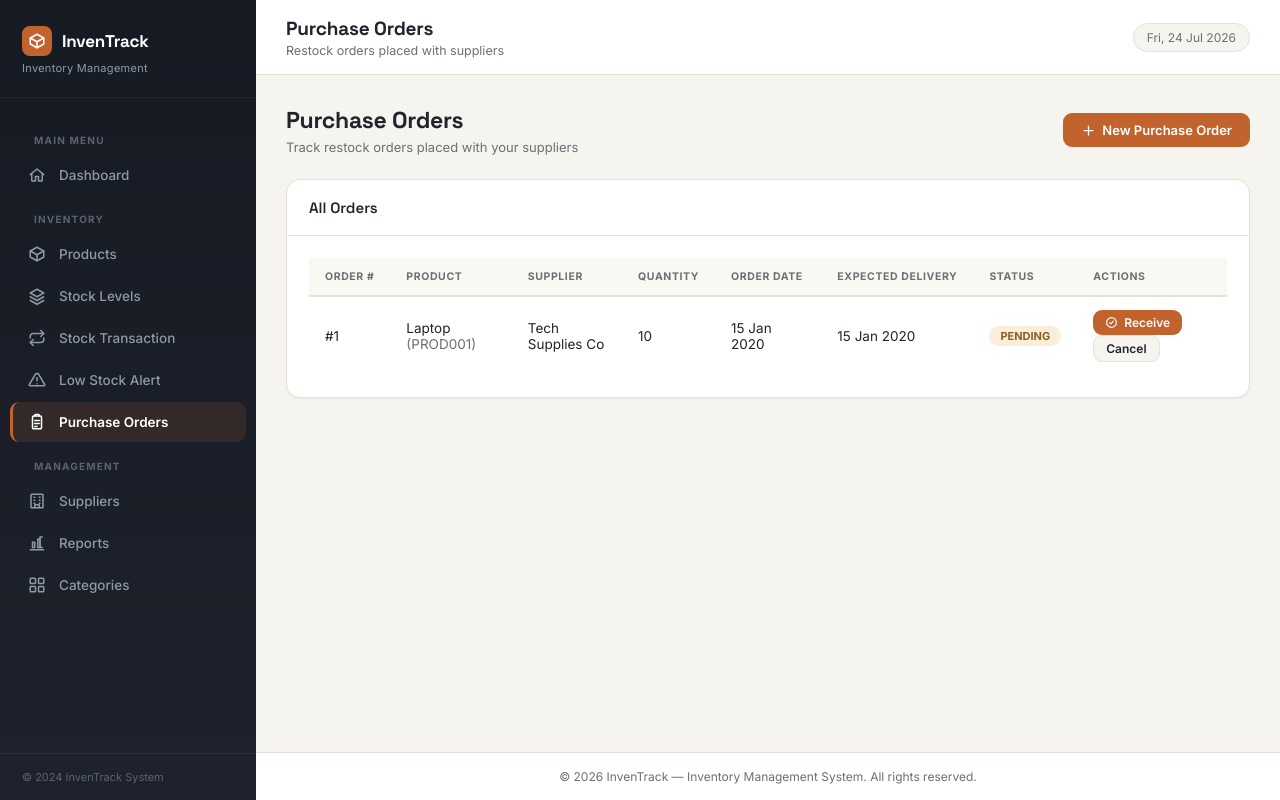
After one commit to SajeelaShahulhameedh/Inventory-Management-System-, a PHP site: page /pages/purchase-orders/list.php in a window 1280 px wide. The commit adds this page. Run offline with PHP 8.4, Linux system fonts and the light colour scheme; data comes from the database, SQL or seed files in the repository; tables that the repository leaves empty hold one stand-in row (values such as "Sample post").

Commit message:
purchase orders created

```diff
--- a/assets/css/style.css
+++ b/assets/css/style.css
@@ -511,7 +511,7 @@ textarea { resize: vertical; min-height: 100px; }
 
 .action-grid {
     display: grid;
-    grid-template-columns: repeat(4, 1fr);
+    grid-template-columns: repeat(5, 1fr);
     gap: 16px;
     margin-bottom: 28px;
 }
@@ -1131,7 +1131,7 @@ textarea { resize: vertical; min-height: 100px; }
 
 .action-grid {
     display: grid;
-    grid-template-columns: repeat(4, 1fr);
+    grid-template-columns: repeat(5, 1fr);
     gap: 16px;
     margin-bottom: 28px;
 }
--- /dev/null
+++ b/classes/PurchaseOrder.php
@@ -0,0 +1,128 @@
+<?php
+/**
+ * PurchaseOrder Class - Handles restocking orders placed with suppliers
+ *
+ * A purchase order records that a certain quantity of a product has been
+ * ordered from a supplier, with an expected delivery date. Its status
+ * moves through PENDING -> RECEIVED (stock is added automatically) or
+ * PENDING -> CANCELLED.
+ */
+
+class PurchaseOrder {
+    // Private variables
+    private $conn;
+    private $table = 'purchase_orders';
+
+    // Purchase order properties
+    public $order_id;
+    public $product_id;
+    public $supplier_id;
+    public $quantity;
+    public $expected_delivery;
+    public $status;
+
+    /**
+     * Constructor - Initialize database connection
+     *
+     * @param object $db - Database connection
+     */
+    public function __construct($db) {
+        $this->conn = $db;
+    }
+
+    /**
+     * GET ALL PURCHASE ORDERS
+     * Retrieves every order with product/supplier names attached,
+     * most recent first.
+     *
+     * @return array - Purchase order records
+     */
+    public function getAll() {
+        $query = "SELECT po.*, p.product_name, p.product_code, s.supplier_name
+                  FROM " . $this->table . " po
+                  JOIN products p ON po.product_id = p.product_id
+                  JOIN suppliers s ON po.supplier_id = s.supplier_id
+                  ORDER BY po.order_date DESC";
+
+        $result = $this->conn->query($query);
+        return $result ? $result->fetch_all(MYSQLI_ASSOC) : [];
+    }
+
+    /**
+     * GET PURCHASE ORDER BY ID
+     *
+     * @param int $id - Order ID
+     * @return array - Order details or false if not found
+     */
+    public function getById($id) {
+        $query = "SELECT po.*, p.product_name, p.product_code, s.supplier_name
+                  FROM " . $this->table . " po
+                  JOIN products p ON po.product_id = p.product_id
+                  JOIN suppliers s ON po.supplier_id = s.supplier_id
+                  WHERE po.order_id = ?";
+
+        $stmt = $this->conn->prepare($query);
+        $stmt->bind_param('i', $id);
+        $stmt->execute();
+
+        $result = $stmt->get_result();
+        return ($result && $result->num_rows > 0) ? $result->fetch_assoc() : false;
+    }
+
+    /**
+     * CREATE PURCHASE ORDER
+     * Places a new restock order, always starting as PENDING.
+     *
+     * @return bool - True if successful
+     */
+    public function create() {
+        $query = "INSERT INTO " . $this->table . "
+                  (product_id, supplier_id, quantity, expected_delivery, status)
+                  VALUES (?, ?, ?, ?, 'PENDING')";
+
+        $stmt = $this->conn->prepare($query);
+        $stmt->bind_param(
+            'iiis',
+            $this->product_id,
+            $this->supplier_id,
+            $this->quantity,
+            $this->expected_delivery
+        );
+
+        return $stmt->execute();
+    }
+
+    /**
+     * UPDATE STATUS
+     * Moves an order to RECEIVED or CANCELLED. Only orders that are
+     * still PENDING can be updated, so an order can't be received twice
+     * or un-cancelled by resubmitting an old form.
+     *
+     * @param int $id - Order ID
+     * @param string $status - 'RECEIVED' or 'CANCELLED'
+     * @return bool - True if the update actually changed a row
+     */
+    public function updateStatus($id, $status) {
+        $query = "UPDATE " . $this->table . "
+                  SET status = ? WHERE order_id = ? AND status = 'PENDING'";
+
+        $stmt = $this->conn->prepare($query);
+        $stmt->bind_param('si', $status, $id);
+        $stmt->execute();
+
+        return $stmt->affected_rows > 0;
+    }
+
+    /**
+     * COUNT PENDING ORDERS
+     * Used for a dashboard/nav badge showing outstanding orders.
+     *
+     * @return int
+     */
+    public function countPending() {
+        $query = "SELECT COUNT(*) AS total FROM " . $this->table . " WHERE status = 'PENDING'";
+        $result = $this->conn->query($query);
+        $row = $result ? $result->fetch_assoc() : null;
+        return $row ? (int)$row['total'] : 0;
+    }
+}
--- a/includes/icons.php
+++ b/includes/icons.php
@@ -46,6 +46,7 @@ if (!function_exists('icon')) {
             'calendar'      => '<rect x="3" y="4" width="18" height="18" rx="2"/><path d="M16 2v4"/><path d="M8 2v4"/><path d="M3 10h18"/>',
             'users'         => '<path d="M17 21v-2a4 4 0 0 0-4-4H5a4 4 0 0 0-4 4v2"/><circle cx="9" cy="7" r="4"/><path d="M23 21v-2a4 4 0 0 0-3-3.87"/><path d="M16 3.13a4 4 0 0 1 0 7.75"/>',
             'hash'          => '<path d="M4 9h16"/><path d="M4 15h16"/><path d="m10 3-2 18"/><path d="m16 3-2 18"/>',
+            'clipboard'     => '<rect x="6" y="4" width="12" height="17" rx="1.5"/><path d="M9 4V3a1 1 0 0 1 1-1h4a1 1 0 0 1 1 1v1"/><path d="M9 10h6"/><path d="M9 14h6"/><path d="M9 18h3"/>',
         ];
 
         $body = $paths[$name] ?? $paths['info'];
--- a/includes/layout.php
+++ b/includes/layout.php
@@ -92,6 +92,13 @@ $resolvedJs = isset($jsPath) ? $jsPath : ($assetBase . 'assets/js/script.js');
             </a>
         </li>
 
+        <li>
+            <a href="<?php echo $basePath ?? '../'; ?>pages/purchase-orders/list.php"
+               class="<?php echo ($activeMenu === 'purchase-orders') ? 'active' : ''; ?>">
+                <span class="menu-icon"><?php echo icon('clipboard', 18); ?></span> Purchase Orders
+            </a>
+        </li>
+
         <li class="sidebar-section-title">Management</li>
 
         <li>
--- a/index.php
+++ b/index.php
@@ -85,6 +85,10 @@ require_once 'includes/layout.php';
         <div class="action-icon"><?php echo icon('bar-chart', 24); ?></div>
         <div class="action-label">Generate Report</div>
     </a>
+    <a href="pages/purchase-orders/add.php" class="action-card">
+        <div class="action-icon"><?php echo icon('clipboard', 24); ?></div>
+        <div class="action-label">New Purchase Order</div>
+    </a>
 </div>
 
 <!-- QUICK PRODUCT LOOKUP -->
--- /dev/null
+++ b/pages/purchase-orders/list.php
@@ -0,0 +1,88 @@
+<?php
+require_once '../../config/database.php';
+require_once '../../classes/PurchaseOrder.php';
+
+if (session_status() === PHP_SESSION_NONE) session_start();
+
+$po = new PurchaseOrder($conn);
+$orders = $po->getAll();
+
+$pageTitle = 'Purchase Orders'; $pageSubtitle = 'Restock orders placed with suppliers';
+$activeMenu = 'purchase-orders'; $cssPath = '../../assets/css/style.css';
+$jsPath = '../../assets/js/script.js'; $basePath = '../../';
+require_once '../../includes/layout.php';
+
+$statusBadge = [
+    'PENDING'   => 'badge-warning',
+    'RECEIVED'  => 'badge-success',
+    'CANCELLED' => 'badge-danger',
+];
+?>
+
+<div class="page-header">
+    <div><h1>Purchase Orders</h1><p>Track restock orders placed with your suppliers</p></div>
+    <a href="add.php" class="btn btn-primary"><?php echo icon('plus', 15); ?> New Purchase Order</a>
+</div>
+
+<?php if (isset($_GET['message']) && $_GET['message'] === 'received'): ?>
+    <div class="alert alert-success"><?php echo icon('check-circle', 16); ?> Order marked as received, stock has been updated.</div>
+<?php elseif (isset($_GET['message']) && $_GET['message'] === 'cancelled'): ?>
+    <div class="alert alert-info"><?php echo icon('info', 16); ?> Order cancelled.</div>
+<?php endif; ?>
+
+<div class="card">
+    <div class="card-header"><h3>All Orders</h3></div>
+    <div class="card-body">
+        <?php if (!$orders): ?>
+            <p class="text-muted">No purchase orders yet. <a href="add.php">Place your first order</a> <?php echo icon('chevron-right', 13); ?></p>
+        <?php else: ?>
+        <div style="overflow-x:auto;">
+        <table>
+            <thead>
+                <tr>
+                    <th>Order #</th>
+                    <th>Product</th>
+                    <th>Supplier</th>
+                    <th>Quantity</th>
+                    <th>Order Date</th>
+                    <th>Expected Delivery</th>
+                    <th>Status</th>
+                    <th>Actions</th>
+                </tr>
+            </thead>
+            <tbody>
+                <?php foreach ($orders as $o): ?>
+                <tr>
+                    <td>#<?php echo (int)$o['order_id']; ?></td>
+                    <td><?php echo htmlspecialchars($o['product_name']); ?> <span class="text-muted">(<?php echo htmlspecialchars($o['product_code']); ?>)</span></td>
+                    <td><?php echo htmlspecialchars($o['supplier_name']); ?></td>
+                    <td><?php echo (int)$o['quantity']; ?></td>
+                    <td><?php echo date('d M Y', strtotime($o['order_date'])); ?></td>
+                    <td><?php echo !empty($o['expected_delivery']) ? date('d M Y', strtotime($o['expected_delivery'])) : '—'; ?></td>
+                    <td><span class="badge <?php echo $statusBadge[$o['status']] ?? 'badge-gray'; ?>"><?php echo htmlspecialchars($o['status']); ?></span></td>
+                    <td>
+                        <?php if ($o['status'] === 'PENDING'): ?>
+                            <form method="POST" action="receive.php" style="display:inline-block;" onsubmit="return confirm('Mark this order as received? This will add <?php echo (int)$o['quantity']; ?> units to stock.');">
+                                <input type="hidden" name="csrf_token" value="<?php echo htmlspecialchars($_SESSION['csrf_token'] ?? ''); ?>">
+                                <input type="hidden" name="order_id" value="<?php echo (int)$o['order_id']; ?>">
+                                <button type="submit" class="btn btn-sm btn-primary"><?php echo icon('check-circle', 13); ?> Receive</button>
+                            </form>
+                            <form method="POST" action="cancel.php" style="display:inline-block;" onsubmit="return confirm('Cancel this purchase order?');">
+                                <input type="hidden" name="csrf_token" value="<?php echo htmlspecialchars($_SESSION['csrf_token'] ?? ''); ?>">
+                                <input type="hidden" name="order_id" value="<?php echo (int)$o['order_id']; ?>">
+                                <button type="submit" class="btn btn-sm btn-secondary">Cancel</button>
+                            </form>
+                        <?php else: ?>
+                            <span class="text-muted">—</span>
+                        <?php endif; ?>
+                    </td>
+                </tr>
+                <?php endforeach; ?>
+            </tbody>
+        </table>
+        </div>
+        <?php endif; ?>
+    </div>
+</div>
+
+<?php require_once '../../includes/layout-end.php'; ?>
```
Also changed, not shown: pages/purchase-orders/add.php (added, +129 -0 lines), pages/purchase-orders/cancel.php (added, +28 -0 lines), pages/purchase-orders/receive.php (added, +47 -0 lines).
